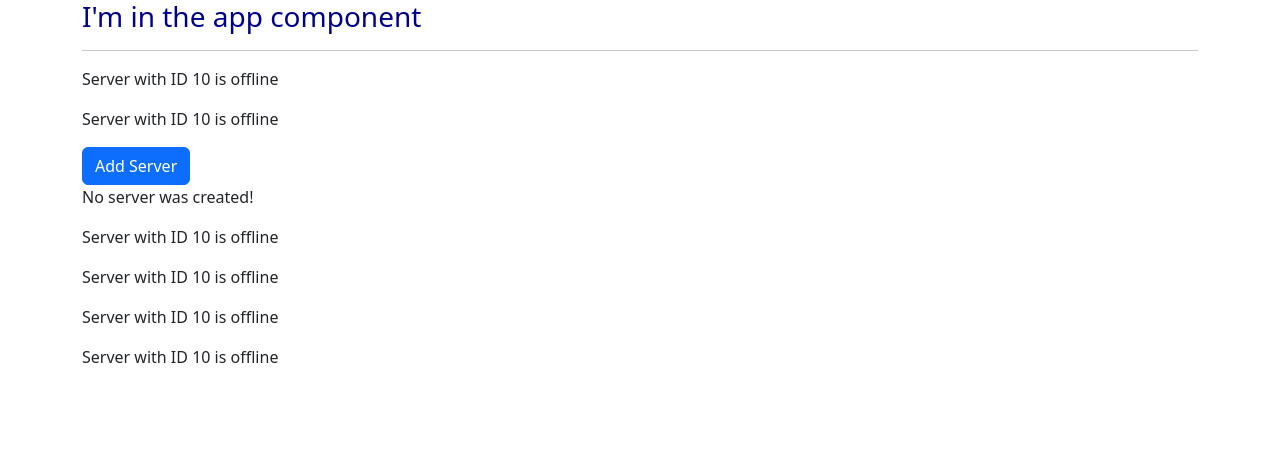
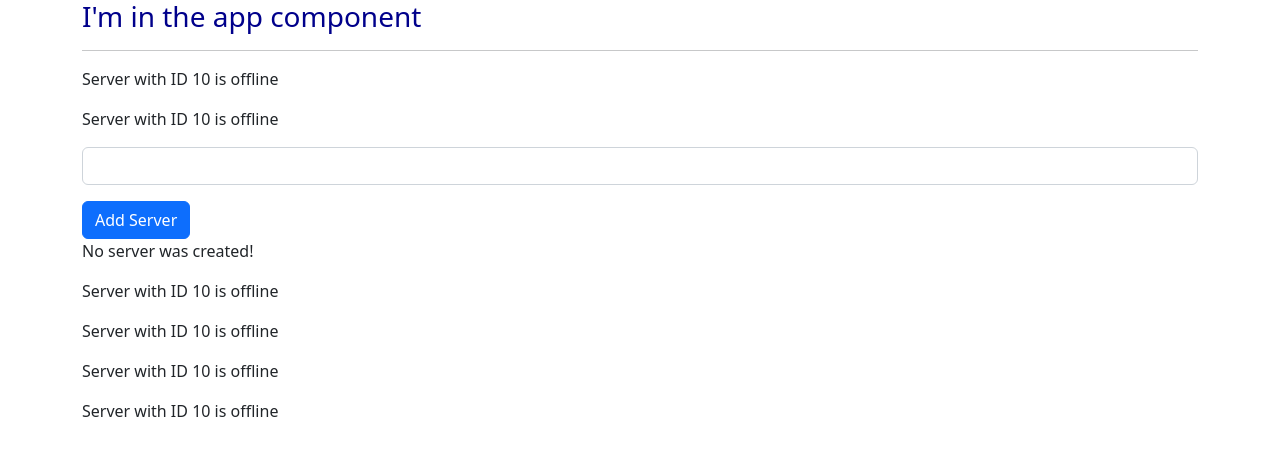
Before and after one commit to Practical-Angular/Angular-Tute-1, an Angular app: page / in a window 1280 px wide. Shown: the top 456 px of the page. Built offline with nearby package versions, Linux system fonts and the light colour scheme.

Commit message:
passing and using data with event binding

```diff
--- a/src/app/servers/servers.component.html
+++ b/src/app/servers/servers.component.html
@@ -1,4 +1,7 @@
+<input type="text" class="form-control" (input)="onUpdateServerName($event)">
+<P>{{serverName}}</P>
 <button class="btn btn-primary" [disabled]="!allowNewServer" (click)="onCreateServer()">Add Server</button>
+
 <!-- <p>{{allowNewServer}}</p> -->
 <!-- <p [innerText]="allowNewServer"></p> -->
 <p>{{serverCreationStatus}}</p>
--- a/src/app/servers/servers.component.ts
+++ b/src/app/servers/servers.component.ts
@@ -8,6 +8,7 @@
 export class ServersComponent {
     allowNewServer = false;
     serverCreationStatus = 'No server was created!';
+    serverName = '';
     constructor() {
       setTimeout(() => {
         this.allowNewServer = true;
@@ -21,4 +22,8 @@
     onCreateServer() {
       this.serverCreationStatus = 'Server was created!';
     }
+
+    onUpdateServerName(event: Event) {
+      this.serverName = (<HTMLInputElement>event.target).value;
+    }
 }
```
